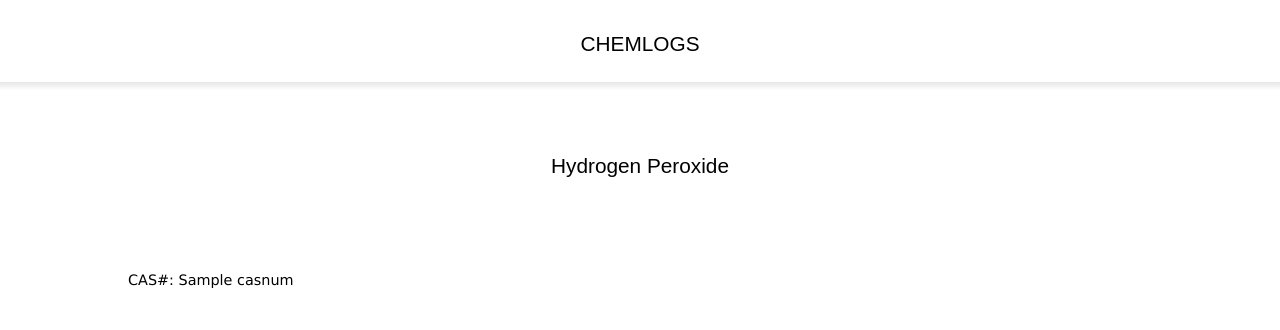
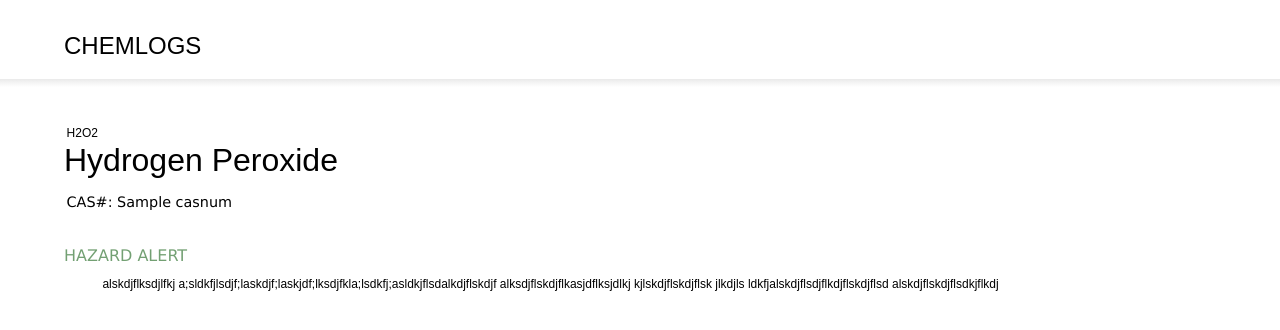
Before and after one commit to EastsidePreparatorySchool/ChemLogs, a Django app: template Test Django App/ChemLogs/templates/ChemLogs/testPage.html in a window 1280 px wide. Shown: the top 330 px of the page. Run offline with Django 4.2, Linux system fonts and the light colour scheme; the template is opened without the code that fills it: most values are stand-ins (such as "Sample title", 1, 10 or a date in 2020).

Commit message:
Update: pg reformat (in progress)

```diff
--- a/Test Django App/ChemLogs/templates/ChemLogs/testPage.html
+++ b/Test Django App/ChemLogs/templates/ChemLogs/testPage.html
@@ -7,26 +7,41 @@
     <title>ChemLogs Test Info Page</title>
 </head>
 <body style="margin: 0; height: 100%;">
-    <div style="padding-top: 2.5%; font-size: 130%; text-align: center;
-        padding-right: 15%; padding-left: 15%; padding-bottom: 2%; font-family:Arial, Helvetica, sans-serif ">
+    <div style="padding-top: 2.5%; font-size: 150%; text-align: left;
+        padding-right: 15%; padding-left: 5%; padding-bottom: 1.5%; font-family:Arial, Helvetica, sans-serif ">
             CHEMLOGS
         </div>
-    <div style="height: 8px; background-image: linear-gradient(rgb(230, 230, 230), white); ">
+    <div style="height: 8px; background-image: linear-gradient(rgba(150, 150, 150, 0.2), rgba(255, 255, 255, 0)); ">
         </div>
-        <div style="padding-top: 5%; font-size: 130%; text-align: center;
-        padding-right: 15%; padding-left: 15%; padding-bottom: 30px; font-family:Arial, Helvetica, sans-serif ">
-            {% with chemicalName="Hydrogen Peroxide" %}
+        <div style="padding-top: 3%; font-size: 12px; text-align: left;
+        padding-right: 15%; padding-left: 5.2%; padding-bottom: 0%; font-family:Arial, Helvetica, sans-serif ">
+            H2O2
+        </div>
+        <div style="padding-top: 0.2%; font-size: 32px; text-align: left;
+        padding-right: 15%; padding-left: 5%; padding-bottom: 2px; font-family:Arial, Helvetica, sans-serif ">
+            Hydrogen Peroxide
+            <!-- {% with chemicalName="Hydrogen Peroxide" %}
             {{chemicalName}}
-            {% endwith %} <!-- sam added this line -->
+            {% endwith %}  sam added this line -->
         </div>
-        <div style="padding-top: 5%; font-size: 90%; text-align: left; padding-right: 15%;
-        padding-left: 10%; padding-bottom: 30px; font-family:Verdana, Geneva, Tahoma, sans-serif ">
+        <div style="padding-top: 1%; font-size: 90%; text-align: left; padding-right: 15%;
+        padding-left: 5.2%; padding-bottom: 10px; font-family:Verdana, Geneva, Tahoma, sans-serif ">
             CAS#: {{CASNum}} <br>
             </div>
-        <div style="padding-top: 5%; font-size: 100%; text-align: left;
-            padding-right: 15%; padding-left: 10%; padding-bottom: 30px; font-family:Verdana, Geneva, Tahoma, sans-serif ">
-                 <br>
-
-            </div>
+        <div style = "border: 5px; border-color: rgba(150, 150, 150, 0.2);">
+            <div style="padding-top: 2%; font-size: 16px; text-align: left;
+                padding-right: 15%; padding-left: 5%; -webkit-text-fill-color: rgb(115, 160, 115);
+                font-family:Verdana, Geneva, Tahoma, sans-serif;">
+                    HAZARD ALERT
+                </div>
+            <div style="padding-top: 1%; font-size: 12px; text-align: left;
+            padding-right: 20%; padding-left: 8%; padding-bottom: 1.5%; font-family:Arial, Helvetica, sans-serif ">
+                    alskdjflksdjlfkj a;sldkfjlsdjf;laskdjf;laskjdf;lksdjfkla;lsdkfj;asldkjflsdalkdjflskdjf
+                    alksdjflskdjflkasjdflksjdlkj
+                    kjlskdjflskdjflsk jlkdjls
+                    ldkfjalskdjflsdjflkdjflskdjflsd
+                    alskdjflskdjflsdkjflkdj
+                </div>
+        </div>
 </body>
 </html>
```
